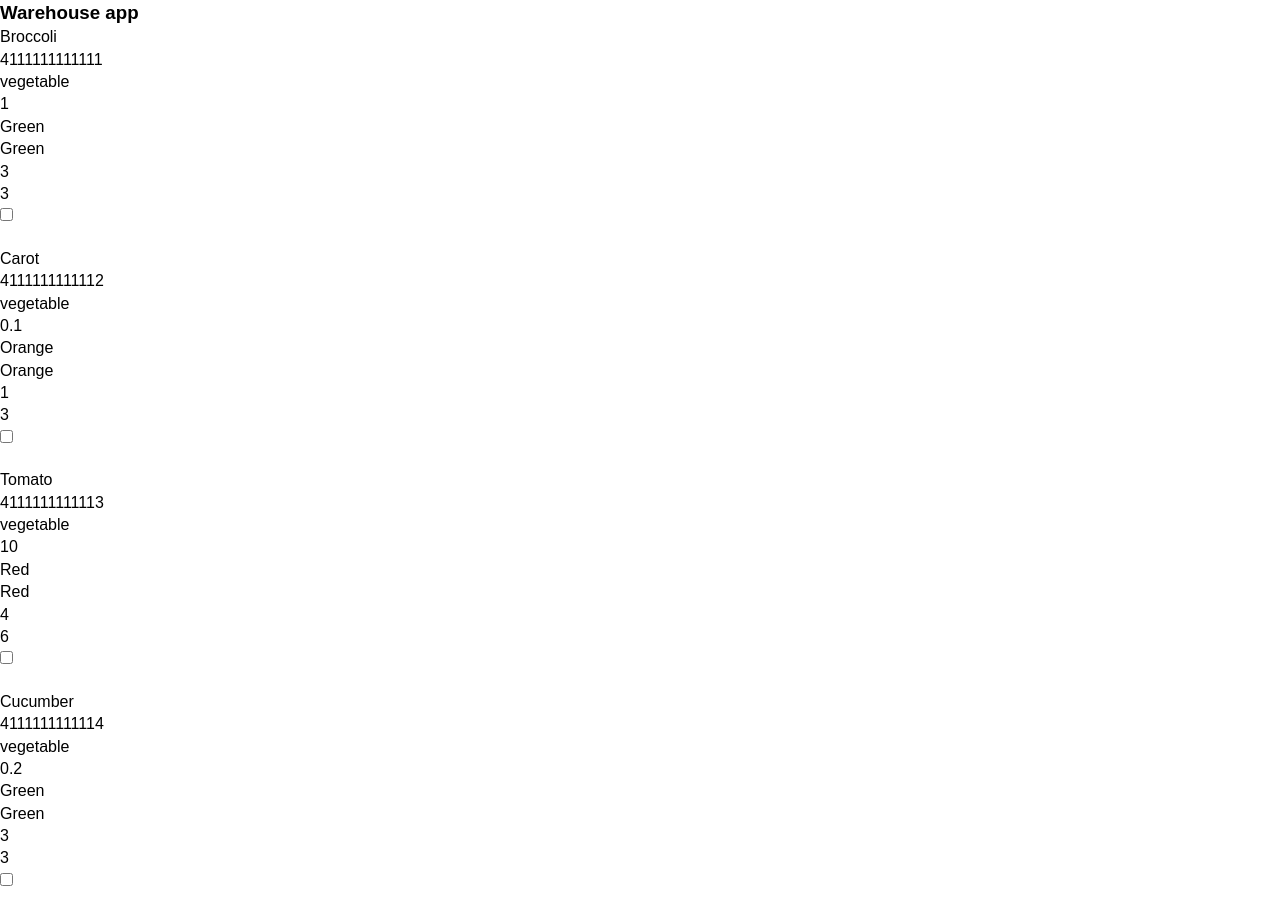
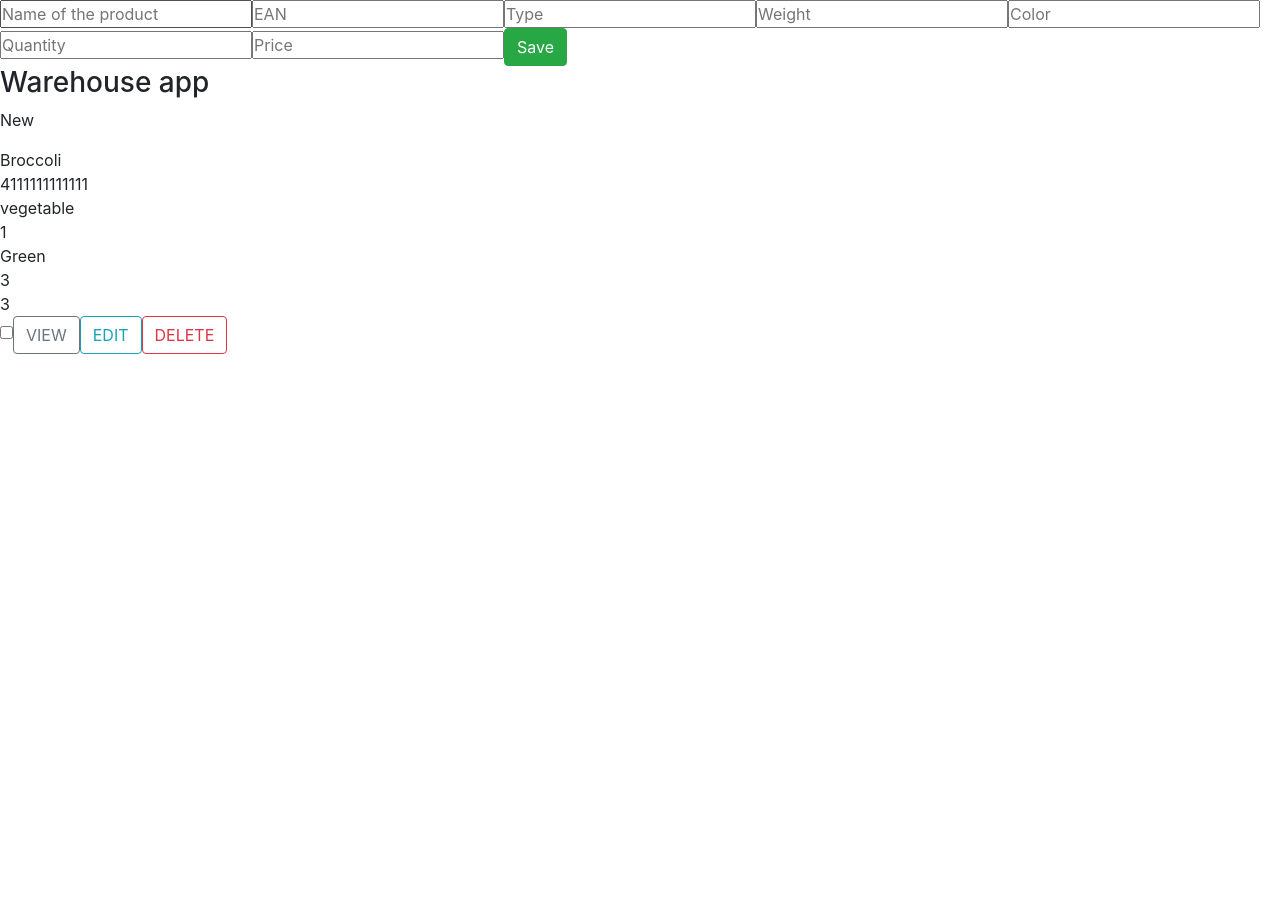
Before and after one commit to pauliuspad/warehouse_task, a React (Create React App) app: page / in a window 1280 px wide. After the commit the page ends 800 px from the top, so only its background shows below. Built offline with nearby package versions, Linux system fonts and the light colour scheme.

Commit message:
Local data storage. Checkboxes updates instantly.

```diff
--- a/package.json
+++ b/package.json
@@ -8,8 +8,10 @@
     "@testing-library/user-event": "^7.1.2",
     "bootstrap": "^4.4.1",
     "react": "^16.13.0",
+    "react-bootstrap": "^1.0.0-beta.17",
     "react-dom": "^16.13.0",
-    "react-scripts": "3.4.0"
+    "react-scripts": "3.4.0",
+    "uuid": "^7.0.2"
   },
   "scripts": {
     "start": "react-scripts start",
--- a/src/App.js
+++ b/src/App.js
@@ -1,16 +1,99 @@
-import React from 'react';
+import React, { useState, useRef, useEffect } from 'react';
 import './App.css';
 import Products from './components/Products';
-import ProductsDatabase from './Data.json';
+// import AddProduct from './components/AddProduct'
+import Button from 'react-bootstrap/Button';
+import 'bootstrap/dist/css/bootstrap.min.css';
+import uuidv4 from 'uuid/v4'
+
+const LOCAL_STORAGE_KEY = 'warehouseApp.products'
 
 function App() {
+
+
+  const [products, setProduct] = useState([{ "ID": 1, "Name": "Broccoli", "EAN": "4111111111111", "Type": "vegetable", "Weight": "1", "Color": "Green", "Active": false, "Quantity": [3,5,6], "Price": [3, 4, 6]}])
+
+  const productName = useRef()
+  const productEAN= useRef()
+  const productType = useRef()
+  const productWeight = useRef()
+  const productColor = useRef()
+  const productQuantity = useRef()
+  const productPrice = useRef()
+
+  useEffect(() => {
+    const storedproducts = JSON.parse(localStorage.getItem(LOCAL_STORAGE_KEY))
+    if (storedproducts) {setProduct(storedproducts)}
+  }, [])
+
+  useEffect(() => {
+    localStorage.setItem(LOCAL_STORAGE_KEY, JSON.stringify(products))
+  }, [products])
+
+  function toggleProduct(id) {
+    console.log("Works12")
+    const newProducts = [...products]
+    const product = newProducts.find(product => product.ID === id)
+    product.Active = !product.Active
+    setProduct(newProducts)
+  }
+
+  // var state = {
+  //      ID: '',
+  //      Name: '',
+  //      EAN: '',
+  //      Type: '',
+  //      Weight: '',
+  //      Color: '',
+  //      Quantity: '',
+  //      Price: '',
+  //      Active: ''
+  //  }
+
+   // adds Products to Products list.
+   // ToDo add checking to check if required inputs are not empty. Afther check clear inputs (productName.current.value = null ...)
+  function addProduct(e) {
+    const Name = productName.current.value
+    const EAN = productEAN.current.value
+    const Type = productType.current.value
+    const Weight = productWeight.current.value
+    const Color = productColor.current.value
+    const Quantity = productQuantity.current.value
+    const Price = productPrice.current.value
+
+    setProduct(prevProducts => {
+      return [...prevProducts, {ID: uuidv4(), Name: Name, EAN, Type, Weight, Color, Quantity, Price, Active: false}]
+    })
+
+    console.log(productName.current.value)
+    console.log(productEAN.current.value)
+    console.log(productType.current.value)
+  }
+
+
+
+
   return (
     <div className="App">
+
+<form>
+     <input ref={productName} type="text" name="Name" placeholder="Name of the product" ></input>
+     <input ref={productEAN} type="number" name="EAN" placeholder="EAN" ></input>
+     <input ref={productType} type="text" name="Type" placeholder="Type" ></input>
+     <input ref={productWeight} type="number" name="Weight" placeholder="Weight" ></input>
+     <input ref={productColor} type="text" name="Color" placeholder="Color" ></input>
+     <input ref={productQuantity} type="number" name="Quantity" placeholder="Quantity" ></input>
+     <input ref={productPrice} type="number" name="Price" placeholder="Price" ></input>
+     <Button variant="success"  onClick={addProduct}> Save </Button>
+ </form>
+
+
+
+
      <h3>Warehouse app</h3>
-
-     <ul>
-      <Products DatabaseData = {ProductsDatabase.Products} />
-    </ul>
+     <div>
+      <Products products = {products} toggleProduct = {toggleProduct} />
+    </div>
 
     </div>
   );
--- a/src/Data.json
+++ b/src/Data.json
@@ -1,7 +1,7 @@
 {
     "Products":[
         { "ID": 1, "Name": "Broccoli", "EAN": "4111111111111", "Type": "vegetable", "Weight": "1", "Color": "Green", "Active": false, "Quantity": [3,5,6], "Price": [3, 4, 6]},
-        { "ID": 2, "Name": "Carot", "EAN": "4111111111112", "Type": "vegetable", "Weight": "0.1", "Color": "Orange", "Active": false, "Quantity": [1,2,3], "Price": [3, 2, 1]},
+        { "ID": 2, "Name": "Carot", "EAN": "4111111111112", "Type": "vegetable", "Weight": "0.1", "Color": "Orange", "Active": true, "Quantity": [1,2,3], "Price": [3, 2, 1]},
         { "ID": 3, "Name": "Tomato", "EAN": "4111111111113", "Type": "vegetable", "Weight": "10", "Color": "Red", "Active": false, "Quantity": [4,5,6], "Price": [6, 5, 4]},
         { "ID": 4, "Name": "Cucumber", "EAN": "4111111111114", "Type": "vegetable", "Weight": "0.2", "Color": "Green", "Active": false, "Quantity": [3,8,6], "Price": [3, 9, 6]}
     ]
--- /dev/null
+++ b/src/components/AddProduct.js
@@ -0,0 +1,42 @@
+import React, { useState } from 'react';
+import ProductsItems from './ProductItem';
+import PropTypes from 'prop-types';
+
+function addProduct(props) {
+
+    const [products, addProduct] = useState([])
+
+   var state = {
+        Name: '',
+        EAN: '',
+        Type: '',
+        Weight: '',
+        Color: '',
+        Quantity: '',
+        Price: '',
+    }
+
+    function onChange(e) {
+        this.setState({ [e.target.name]: e.target.value})
+    }
+
+  return (
+  <form>
+      <input type="text" name="Name" placeholder="Name of the product" value={this.state.Name} onchange={onChange}></input>
+      <input type="number" name="EAN" placeholder="EAN" value={this.state.EAN} onchange={onChange}></input>
+      <input type="text" name="Type" placeholder="Type" value={this.state.Type} onchange={onChange}></input>
+      <input type="number" name="Weight" placeholder="Weight" value={this.state.Weight} onchange={onChange}></input>
+      <input type="text" name="Color" placeholder="Color" value={this.state.Color} onchange={onChange}></input>
+      <input number="text" name="Quantity" placeholder="Quantity" value={this.state.Quantity} onchange={onChange}></input>
+      <input number="text" name="Price" placeholder="Price" value={this.state.Price} onchange={onChange}></input>
+      <input type="submit" value="Save" className="btn" />
+  </form>
+  )
+}
+
+// PropTypes
+//Product.propTypes = {
+//  DatabaseData: PropTypes.array.isRequired
+//}
+
+export default addProduct;
--- a/src/components/ProductItem.js
+++ b/src/components/ProductItem.js
@@ -1,9 +1,11 @@
 import React from 'react';
 import PropTypes from 'prop-types';
+import Button from 'react-bootstrap/Button';
+import 'bootstrap/dist/css/bootstrap.min.css';
 
 
 function ProductsItems(props) {
-    // does not work 39:10
+    // does not work 39:00
     /*
      toggleProduct = () => {
         if (props.Active){
@@ -21,28 +23,50 @@ function ProductsItems(props) {
         //    textDecoration: props.singleProduct.Active ? 'line-through' : 'none'
        // }
     }
-    <div style={this.toggleProduct()}>
+    <div style={this.toggleProduct()}> {paddingBottom: '20px'}
+
+textDecoration: props.singleProduct.Active ? 'line-through' : 'none'
+
+      function toggleProduct1(e){
+
+    }
+style = {{toggleProduct1}}
+
     */
+  // console.log(props.singleProduct)
+
+
+   function productState() {
+    props.toggleProduct(props.product.ID)
+    console.log(props.product.ID)
+}
 
 return (
-    <div style = {{paddingBottom: '20px'}}>
-        <div>{ props.singleProduct.Name}</div>
-        <div>{ props.singleProduct.EAN}</div>
-        <div>{ props.singleProduct.Type}</div>
-        <div>{ props.singleProduct.Weight}</div>
-        <div>{ props.singleProduct.Color}</div>
-        <div>{ props.singleProduct.Color}</div>
-        <div>{ props.singleProduct.Quantity[0]}</div>
-        <div>{ props.singleProduct.Price[0]}</div>
-        <input type="checkbox" />
+    <div >
+    <div >
+        <p>New</p>
+        <div>{ props.product.Name}</div>
+        <div>{ props.product.EAN}</div>
+        <div>{ props.product.Type}</div>
+        <div>{ props.product.Weight}</div>
+        <div>{ props.product.Color}</div>
+        <div>{ props.product.Quantity[0]}</div>
+        <div>{ props.product.Price[0]}</div>
+        <input type="checkbox" checked={props.product.Active} onChange={productState} />
+        <Button variant="outline-secondary" >VIEW</Button>
+        <Button variant="outline-info" >EDIT</Button>
+        <Button variant="outline-danger" >DELETE</Button>
+    </div>
     </div>
 
 )
 }
 
+
+
 // PropTypes
 ProductsItems.propTypes = {
-    singleProduct: PropTypes.object.isRequired
+    product: PropTypes.object.isRequired
   }
 
 export default ProductsItems;
--- a/src/components/Products.js
+++ b/src/components/Products.js
@@ -2,16 +2,16 @@ import React from 'react';
 import ProductsItems from './ProductItem';
 import PropTypes from 'prop-types';
 
-function Product(props) {
-    console.log(props.DatabaseData)
-  return props.DatabaseData.map((singleProduct) => (
-  <ProductsItems key={singleProduct.ID} singleProduct={singleProduct}/>
+function Product(props, toggleProduct) {
+    console.log(props.products)
+  return props.products.map((product) => (
+  <ProductsItems key={product.ID} toggleProduct={props.toggleProduct} product={product} />
   ))
 }
 
 // PropTypes
 Product.propTypes = {
-  DatabaseData: PropTypes.array.isRequired
+  products: PropTypes.array.isRequired
 }
 
 export default Product;
--- a/src/index.js
+++ b/src/index.js
@@ -5,7 +5,4 @@ import * as serviceWorker from './serviceWorker';
 
 ReactDOM.render(<App />, document.getElementById('root'));
 
-// If you want your app to work offline and load faster, you can change
-// unregister() to register() below. Note this comes with some pitfalls.
-// Learn more about service workers: https://bit.ly/CRA-PWA
 serviceWorker.unregister();
```
Also changed, not shown: 1 other file (tests, documents, lock files or other folders).
